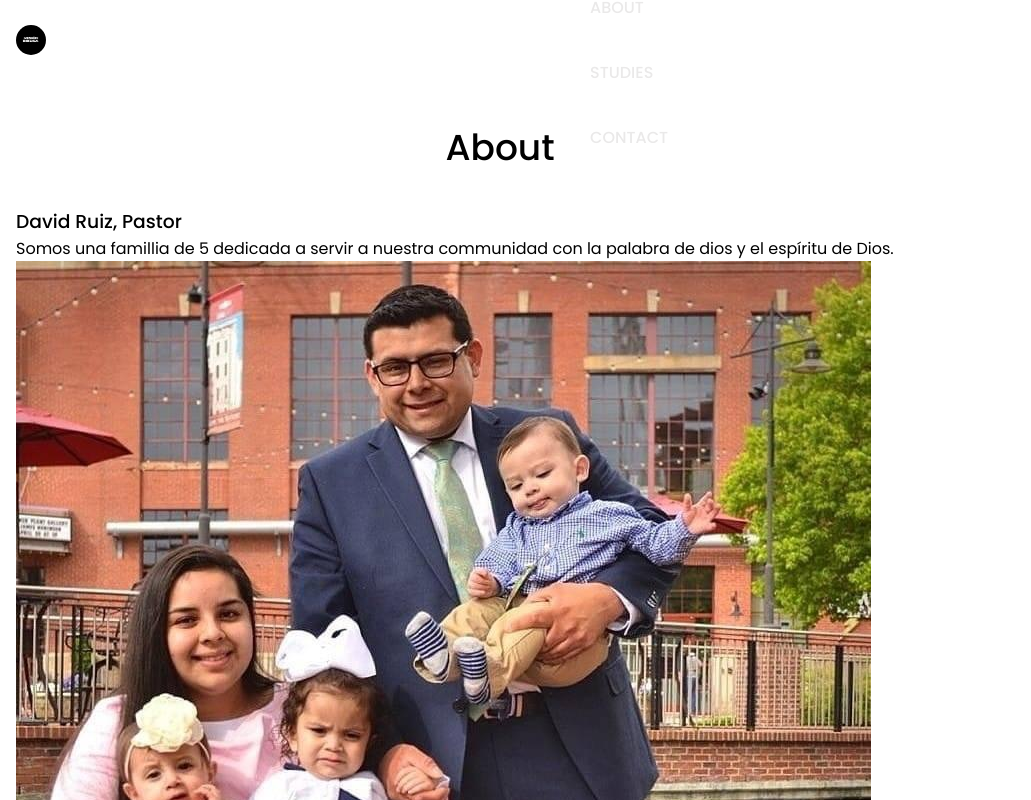
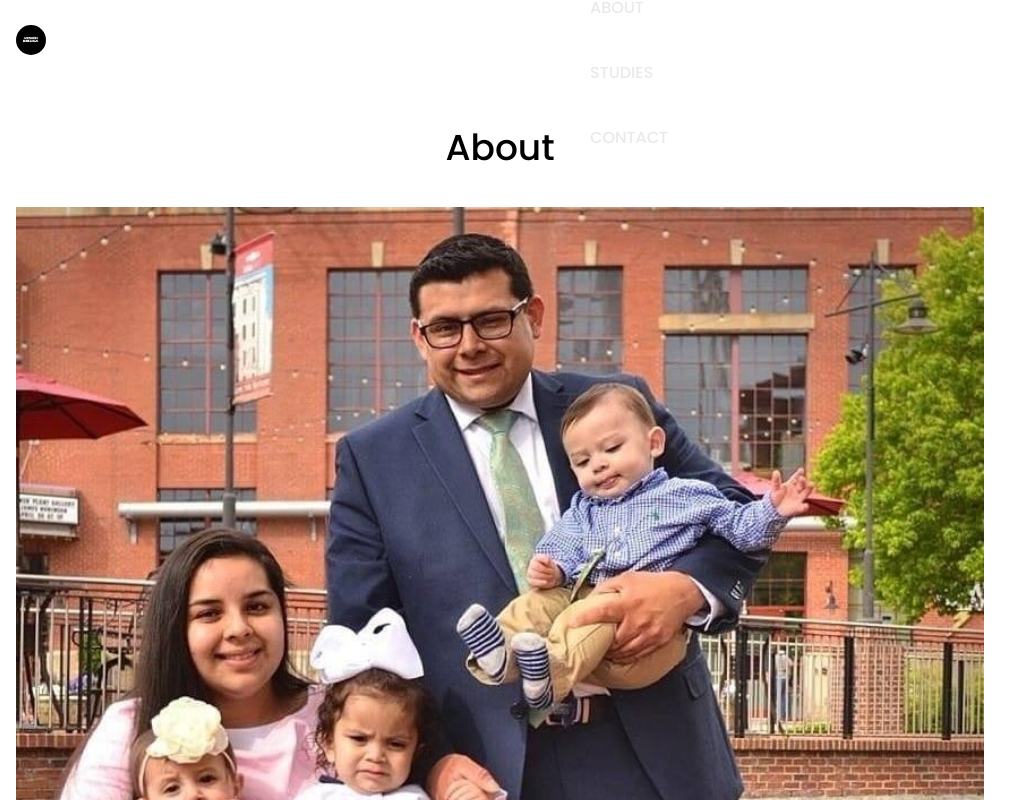
Before and after one commit to jbramirez03/Mision-Biblica, a React (Create React App) app: page /#/about in a window 1280 px wide. Shown: the top 800 px of the page, without its empty margins (0-1031 px from the left). Built offline with nearby package versions, Linux system fonts and the light colour scheme.

Commit message:
added styling to about sectiong

```diff
--- a/src/App.css
+++ b/src/App.css
@@ -287,3 +287,31 @@ button {
   inline-size: 150px;
   overflow-wrap: break-word;
 }
+
+.about__content {
+  display: flex;
+  justify-content: center;
+}
+
+.about__content-1,
+.about__content-2 {
+  flex-direction: column-reverse;
+  margin-bottom: 4rem;
+}
+.about__information {
+  padding: 1rem;
+}
+
+.about__information h3 {
+  font-size: 1.5em;
+  margin-top: 1rem;
+  margin-bottom: 1rem;
+  text-align: center;
+}
+
+.about__information p {
+  line-height: 1.75rem;
+  overflow-wrap: break-word;
+  inline-size: 100%;
+  text-align: center;
+}
--- a/src/components/About.js
+++ b/src/components/About.js
@@ -7,14 +7,14 @@ const About = () => {
         <section className='section container about__section' id='about'>
             <h2 className="section__title section__title-center">About</h2>
 
-            <div className="about__content-1">
+            <div className="about__content-1 about__content">
                 <div className="about__information">
                     <h3>David Ruiz, Pastor</h3>
                     <p>Somos una famillia de 5 dedicada a servir a nuestra communidad con la palabra de dios y el espíritu de Dios.</p>
                 </div>
                 <img className='about__image' src={aboutImg1} alt="" />
             </div>
-            <div className="about__content-2">
+            <div className="about__content-2 about__content">
                 <div className="about__information">
                     <h3>Nuestra Misión</h3>
                     <p>Amar: Amamos a Dios y a todas personas <br /> Equipar: Nos dedicamos a equipar con la palabra de Dios y ayudar llegar a ser lo que Dios tiene para su vida</p>
```
